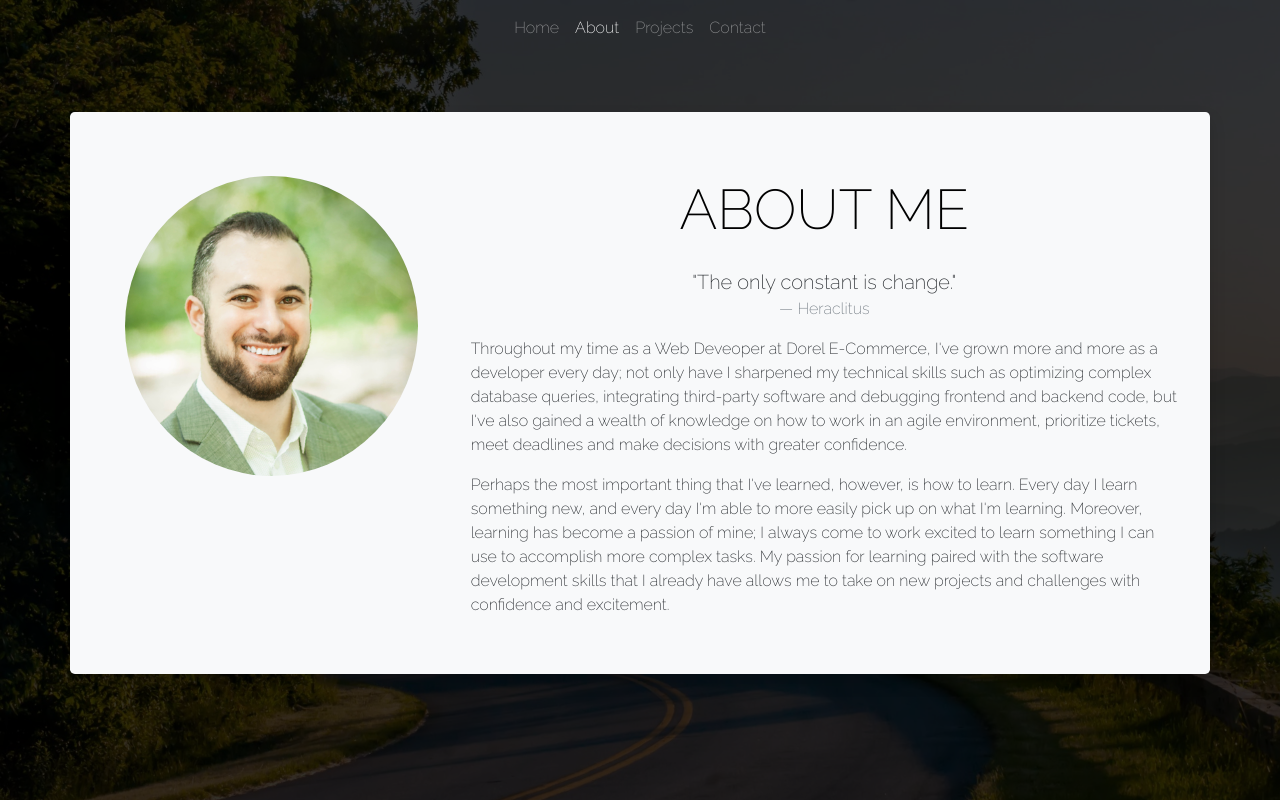
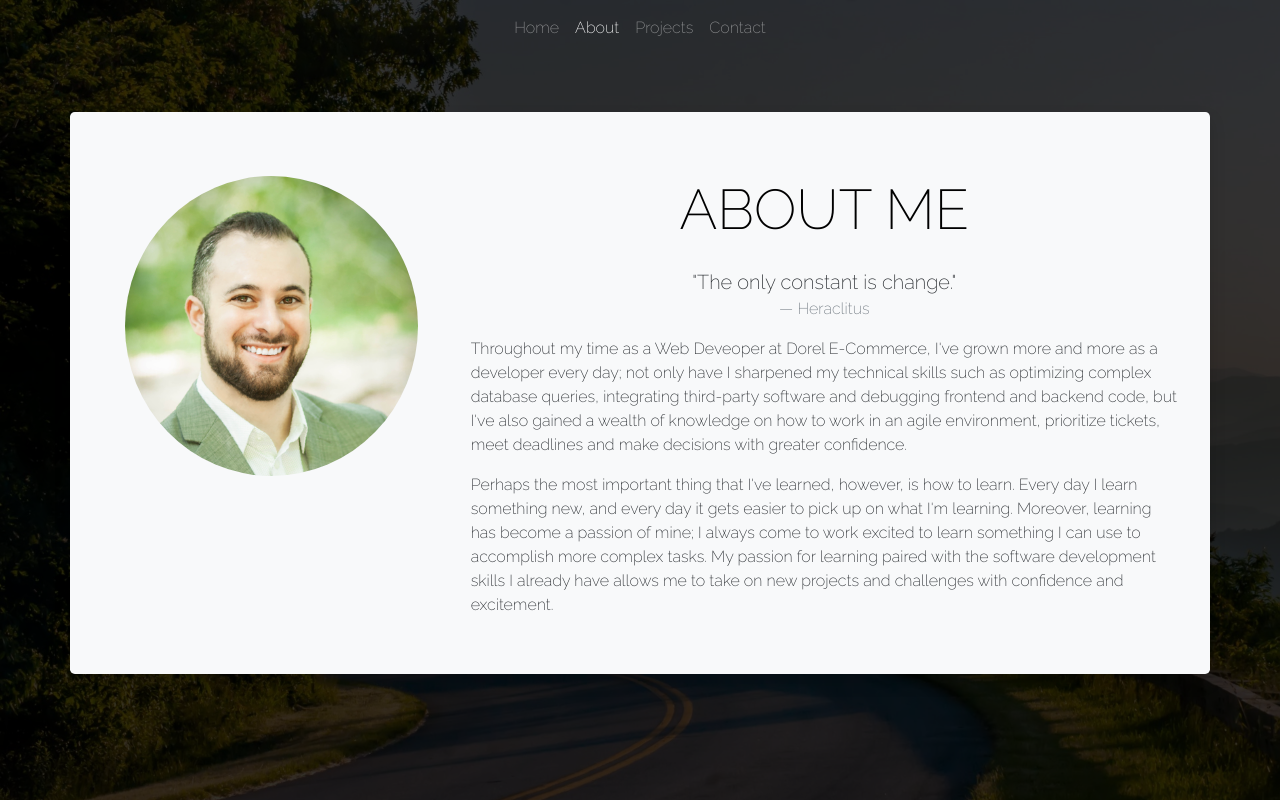
Before and after one commit to shapirobd/portfolio, a Flask app: page /about in a window 1280 px wide. Run offline with Flask 2, Linux system fonts and the light colour scheme.

Commit message:
and again

```diff
--- a/templates/about.html
+++ b/templates/about.html
@@ -70,11 +70,11 @@ content %}
 										<p>
 											Perhaps the most important thing that I've learned, however,
 											is how to learn. Every day I learn something new, and every day
-											I'm able to more easily pick up on what I'm learning. Moreover,
+											it gets easier to pick up on what I'm learning. Moreover,
 											learning has become a passion of mine; I always come to work
 											excited to learn something I can use to accomplish more complex
 											tasks. My passion for learning paired with the software development
-											skills that I already have allows me to take on new projects and
+											skills I already have allows me to take on new projects and
 											challenges with confidence and excitement.
 										</p>
 									</div>
```
